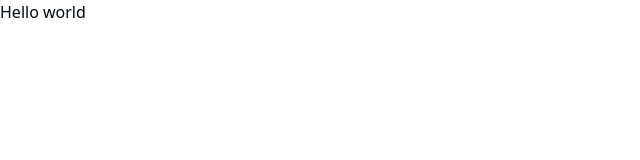
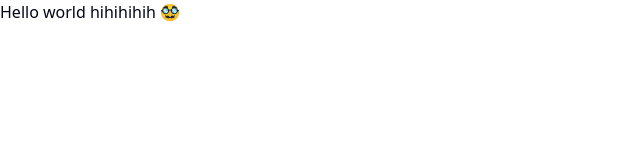
Before and after one commit to Zolo517/Food-delivery, a Next.js app in the folder frontend/: page / in a window 1280 px wide. Shown: the top 160 px of the page, without its empty margins (0-640 px from the left). Built offline with nearby package versions, Linux system fonts and the light colour scheme.

Commit message:
deployment test

```diff
--- a/frontend/src/app/page.tsx
+++ b/frontend/src/app/page.tsx
@@ -1,5 +1,5 @@
 import Image from "next/image";
 
 export default function Home() {
-  return <div className="">Hello world</div>;
+  return <div className="">Hello world hihihihih 🥸</div>;
 }
```
